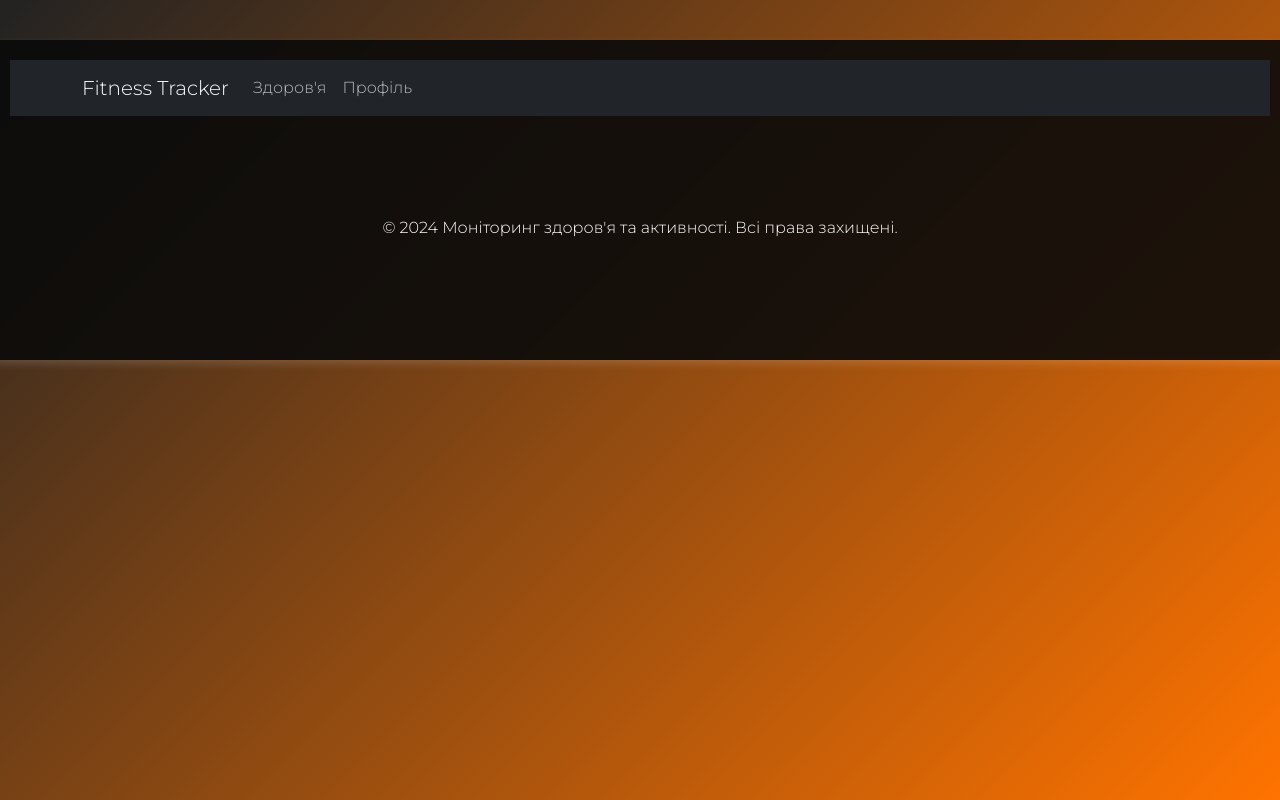
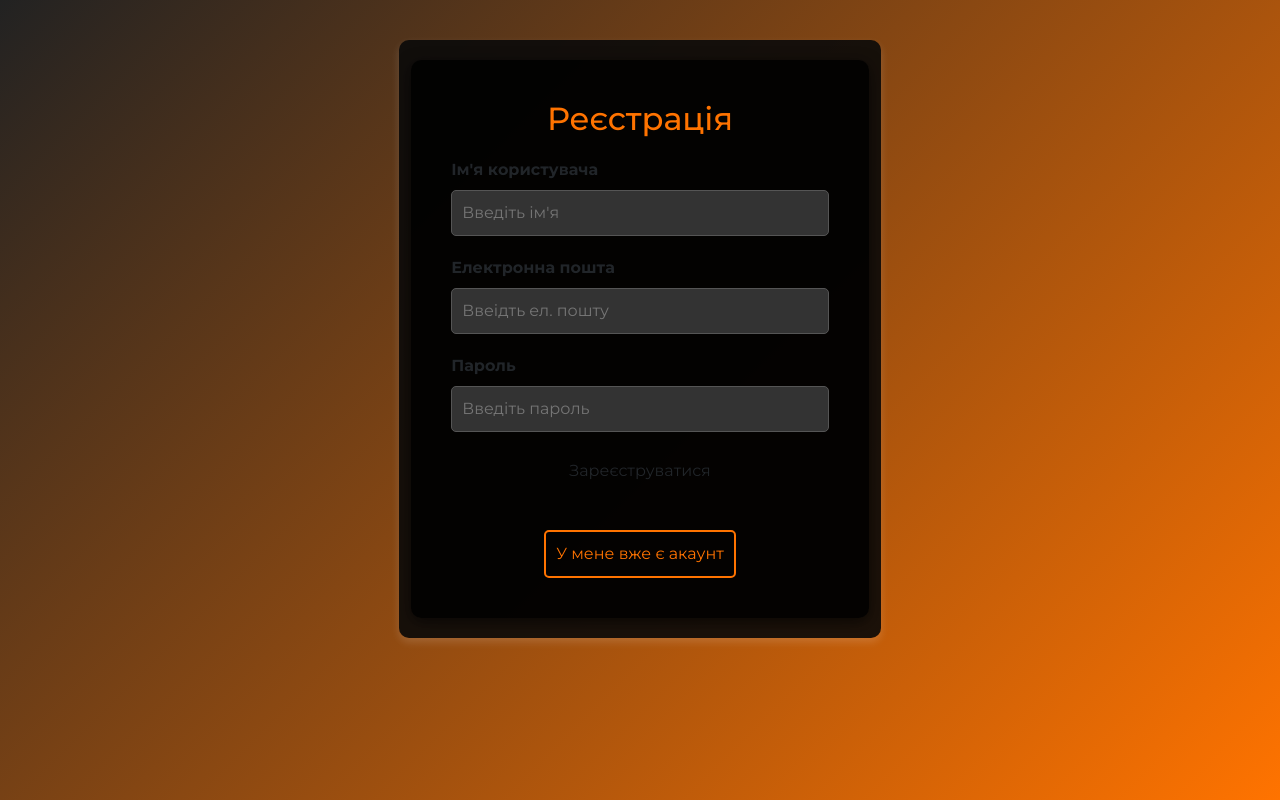
Before and after one commit to onsviii/fitness_track, a React (Create React App) app: page / in a window 1280 px wide. Built offline with nearby package versions, Linux system fonts and the light colour scheme.

Commit message:
Split the authorization file into separate components

```diff
--- a/src/App.js
+++ b/src/App.js
@@ -4,26 +4,35 @@ import {
   Route,
   Routes
 } from "react-router-dom"
+import Container from 'react-bootstrap/Container';
 
 import Footer from "./components/Footer"
 import NaviBar from './components/NaviBar';
 
-import Home from './Home';
-import Users from './Users';
-import Auth from "./AuthPage";
+import Home from './pages/Home';
+import Users from './pages/Users';
+import Authentication from "./pages/Authentication";
 
 function App() {
+  //const { currentUser } = useSelector((state) => state.user);
+
   return (
     <>
       <Router>
-        <div className="wrapper">
+        {false ? (
+          <Container className='wrapper'>
             <NaviBar />
             <Routes>
               <Route path="/home" Component={Home} />
               <Route path="/profile" Component={Users} />
             </Routes>
             <Footer />
-        </div>
+          </Container>
+        ) : (
+          <Container className='wrapper'>
+            <Authentication />
+          </Container>
+        )}
       </Router>
     </>
   );
--- /dev/null
+++ b/src/components/SignIn.js
@@ -0,0 +1,54 @@
+import React, {useState} from "react";
+
+const SignIn = () => {
+    const [loading, setLoading] = useState(false);
+    const [buttonDisabled, setButtonDisabled] = useState(false);
+    const [email, setEmail] = useState("");
+    const [password, setPassword] = useState("");
+
+    const validateInputs = () => {
+      if (!email || !password) {
+        alert("Please fill in all fields");
+        return false;
+      }
+      return true;
+    };
+
+    const handelSignIn = async () => {
+      setLoading(true);
+      setButtonDisabled(true);
+      /*if (validateInputs()) {
+        await UserSignIn({ email, password })
+          .then((res) => {
+            dispatch(loginSuccess(res.data));
+            alert("Login Success");
+            setLoading(false);
+            setButtonDisabled(false);
+          })
+          .catch((err) => {
+            alert(err.response.data.message);
+            setLoading(false);
+            setButtonDisabled(false);
+          });
+      }*/
+    };
+
+    return (
+      <div className="auth-container">
+        <h2>Вхід</h2>
+        <form>
+          <div className="form-group">
+            <label htmlFor="email">Електронна пошта</label>
+            <input type="email" id="email" placeholder="Ввеідть ел. пошту" />
+          </div>
+          <div className="form-group">
+            <label htmlFor="password">Пароль</label>
+            <input type="password" id="password" placeholder="Введіть пароль" />
+          </div>
+          <button type="submit" className="btn">Увійти</button>
+        </form>
+      </div>
+    );
+  };
+
+  export default SignIn;
--- /dev/null
+++ b/src/components/SignUp.js
@@ -0,0 +1,26 @@
+import React, {useState} from "react";
+
+const SignUp = () => {
+    return (
+      <div className="auth-container">
+        <h2>Реєстрація</h2>
+        <form>
+          <div className="form-group">
+            <label htmlFor="username">Ім'я користувача</label>
+            <input type="text" id="username" placeholder="Введіть ім'я" />
+          </div>
+          <div className="form-group">
+            <label htmlFor="email">Електронна пошта</label>
+            <input type="email" id="email" placeholder="Ввеідть ел. пошту" />
+          </div>
+          <div className="form-group">
+            <label htmlFor="password">Пароль</label>
+            <input type="password" id="password" placeholder="Введіть пароль" />
+          </div>
+          <button type="submit" className="btn">Зареєструватися</button>
+        </form>
+      </div>
+    );
+  };
+
+  export default SignUp;
--- a/src/index.css
+++ b/src/index.css
@@ -33,7 +33,7 @@ header .logo {
 }
 
 footer {
-  margin: 100px;
+  margin: 50px;
   font-size: 1.0rem;
   text-align: center;
 }
--- a/src/pages/Authentication.js
+++ b/src/pages/Authentication.js
@@ -1,48 +1,8 @@
 import React, { useState } from "react";
+import SignIn from "../components/SignIn";
+import SignUp from "../components/SignUp";
 
-const SignUp = () => {
-  return (
-    <div className="auth-container">
-      <h2>Реєстрація</h2>
-      <form>
-        <div className="form-group">
-          <label htmlFor="username">Ім'я користувача</label>
-          <input type="text" id="username" placeholder="Введіть ім'я" />
-        </div>
-        <div className="form-group">
-          <label htmlFor="email">Електронна пошта</label>
-          <input type="email" id="email" placeholder="example@mail.com" />
-        </div>
-        <div className="form-group">
-          <label htmlFor="password">Пароль</label>
-          <input type="password" id="password" placeholder="Введіть пароль" />
-        </div>
-        <button type="submit" className="btn">Зареєструватися</button>
-      </form>
-    </div>
-  );
-};
-
-const SignIn = () => {
-  return (
-    <div className="auth-container">
-      <h2>Вхід</h2>
-      <form>
-        <div className="form-group">
-          <label htmlFor="email">Електронна пошта</label>
-          <input type="email" id="email" placeholder="example@mail.com" />
-        </div>
-        <div className="form-group">
-          <label htmlFor="password">Пароль</label>
-          <input type="password" id="password" placeholder="Введіть пароль" />
-        </div>
-        <button type="submit" className="btn">Увійти</button>
-      </form>
-    </div>
-  );
-};
-
-const Auth = () => {
+const Authentication = () => {
   const [isSignUp, setIsSignUp] = useState(true);
 
   return (
@@ -58,4 +18,4 @@ const Auth = () => {
   );
 };
 
-export default Auth;
+export default Authentication;
```
Lines whose indentation alone changed are shown as unchanged.
